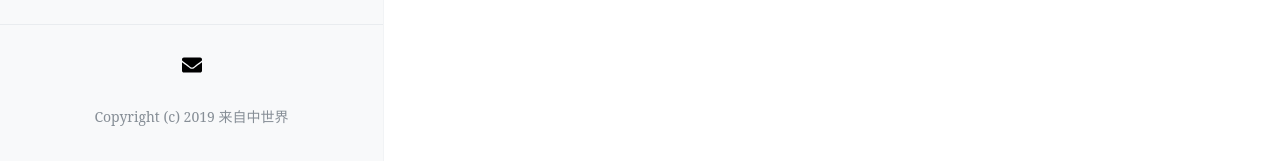
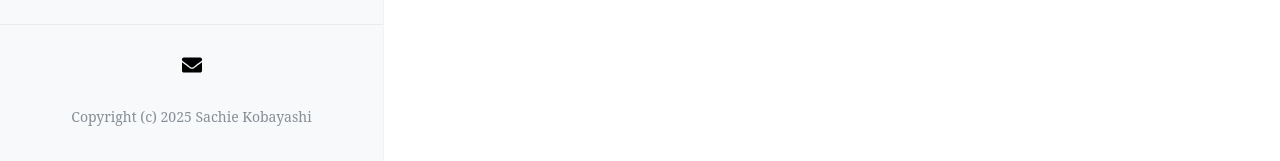
Before and after one commit to kbys88/kbys88.github.io, a Jekyll site: the page built from index.html, in a window 1280 px wide. Shown: the part 736-897 px from the top of the page. Built offline with Jekyll 4.4.1, drawn with Linux system fonts in a browser that asks for light colours; nearby versions of some CDN libraries; the list of posts is cut into pages by our own code.

Commit message:
Update _config.yml

```diff
--- a/_config.yml
+++ b/_config.yml
@@ -39,7 +39,7 @@ footer-links:
   youtube: # channel/<your_long_string> or user/<user-name>
 
 # 站点页脚的文字
-footer-text: Copyright (c) 2019 来自中世界
+footer-text: Copyright (c) 2025 Sachie Kobayashi
 
 # 输入Disqus shortname，即可添加评论区，细节可阅读文档。
 disqus: loffer #shortname
```
